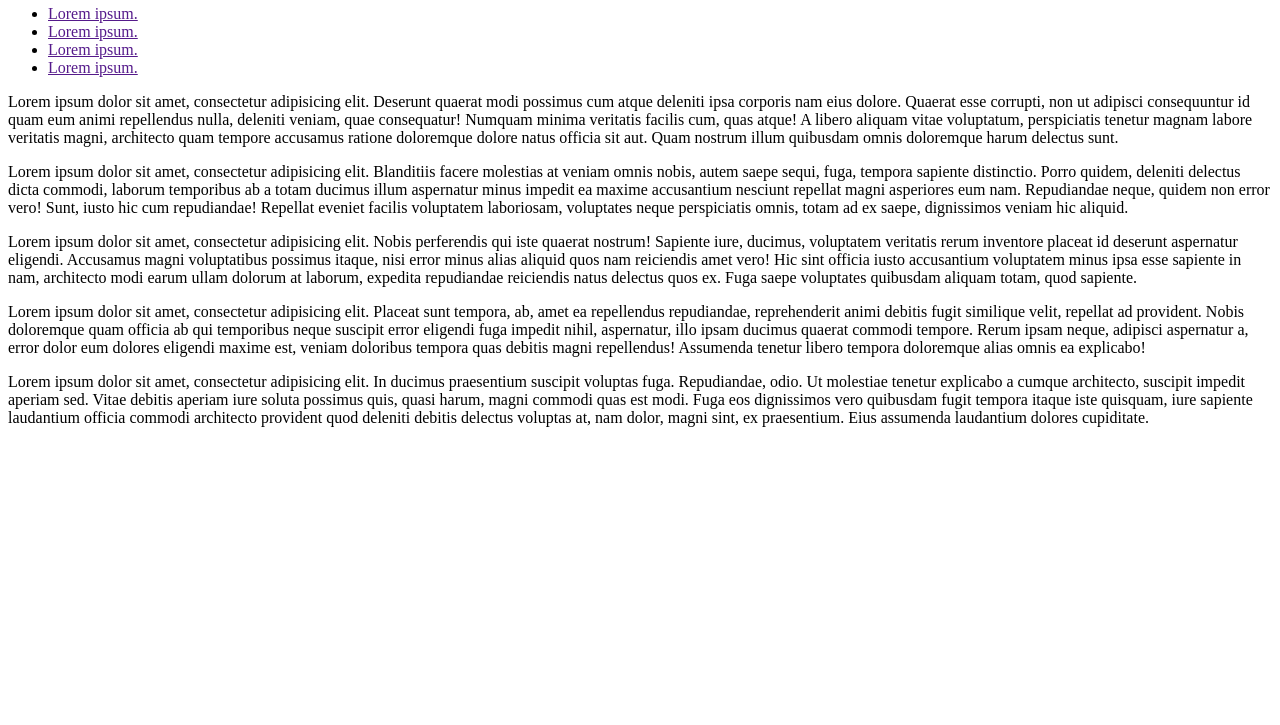
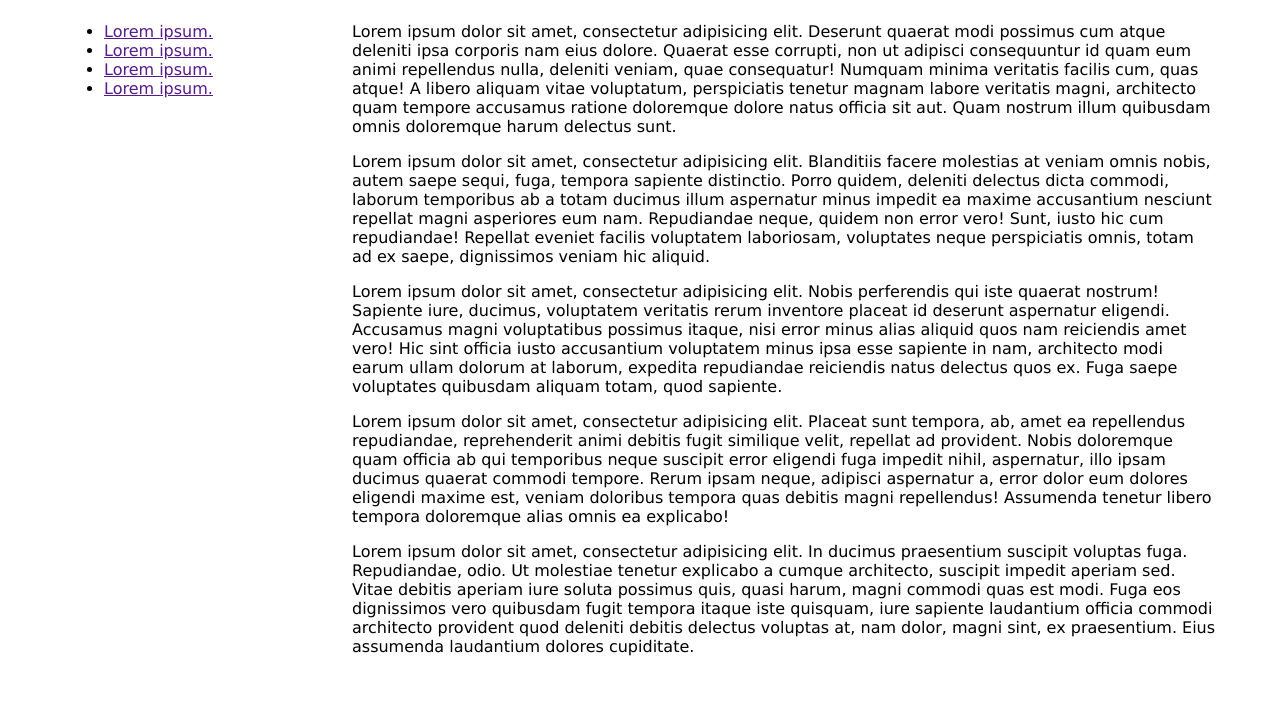
Before and after one commit to alymarev/test-rep, a plain HTML site: page index.html in a window 1280 px wide. Shown: the part 75-800 px from the top of the page. Drawn offline with Linux system fonts and the light colour scheme.

Commit message:
Stylesheets was added

```diff
--- /dev/null
+++ b/css/main.css
@@ -0,0 +1,22 @@
+body{
+	width: 100%;
+	height: 10%;
+	margin: 0;
+	padding: 0;
+	font-family: Verdana;
+}
+
+#wrapper{
+	width: 90%;
+	margin: 0 auto;
+}
+aside{
+	width: 25%;
+	float: left;
+	box-sizing:border-box;
+	height: 100%;
+}
+#content{
+	width: 75%;
+	float: right;
+}
--- a/index.html
+++ b/index.html
@@ -3,6 +3,7 @@
 <head>
 	<meta charset="UTF-8">
 	<title>site</title>
+	<link rel="stylesheet" href="css/main.css">
 </head>
 <body>
 	<div id="wrapper">
```
